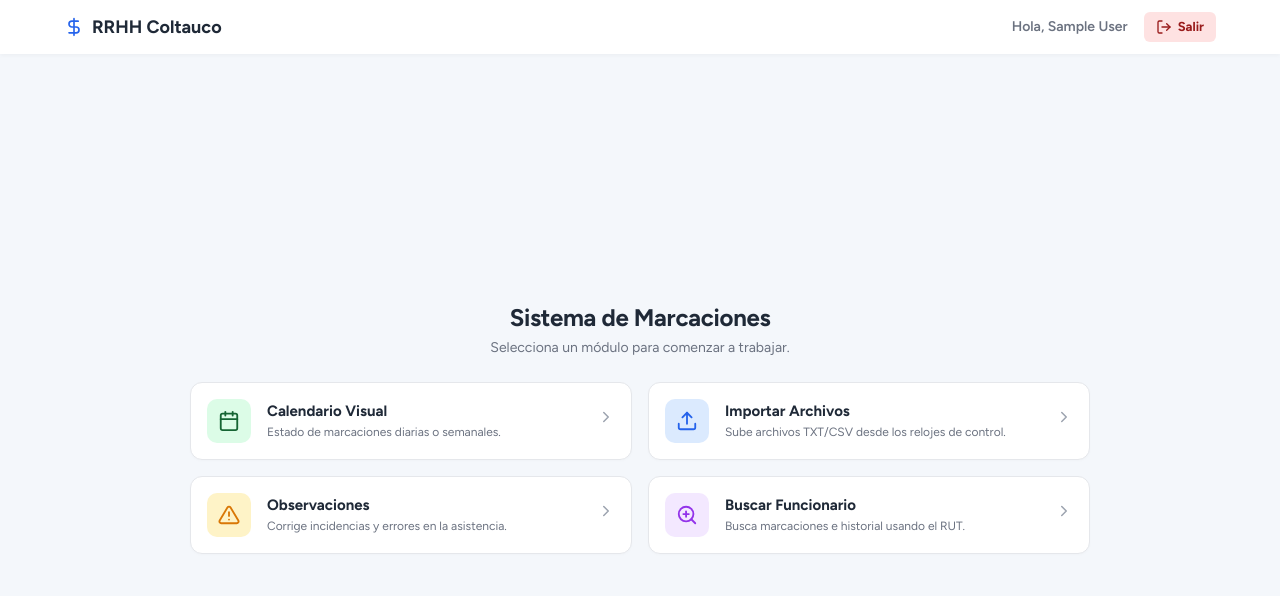
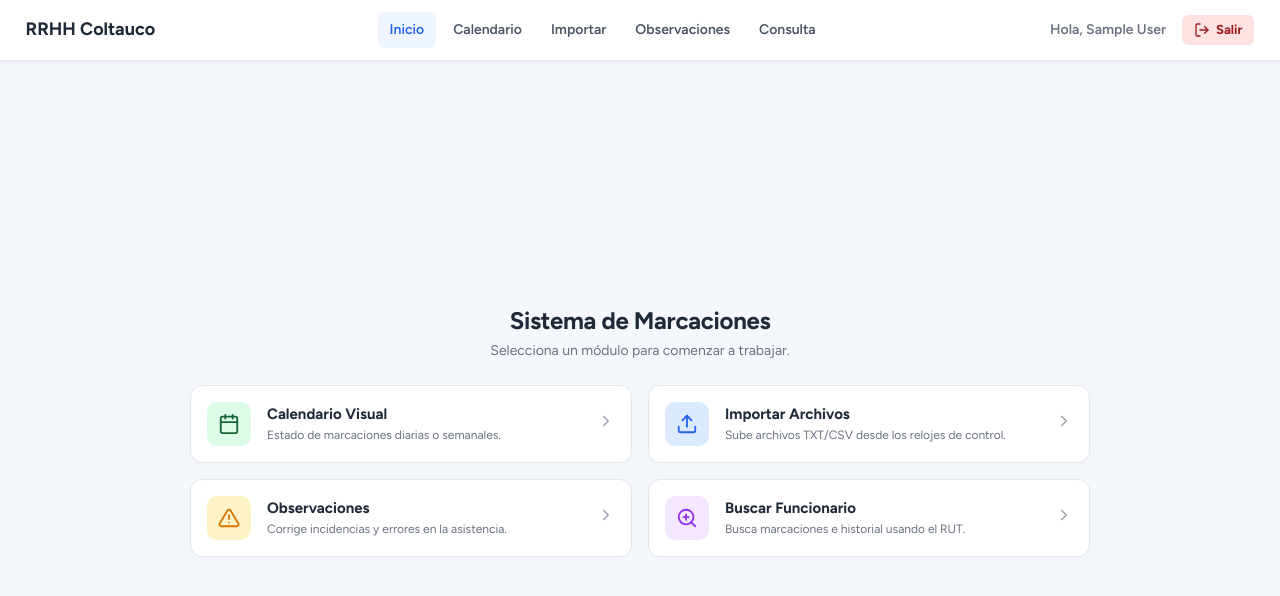
Before and after one commit to elJulioDev/Sistema-Marcaciones, a PHP site: page /panel.php in a window 1280 px wide. Shown: the top 596 px of the page. Run offline with PHP 8.4, Linux system fonts and the light colour scheme; the visitor is signed in with stand-in values (Sample User, id 1).

Commit message:
Se añadio un navbar para el panel y el calendario

```diff
--- /dev/null
+++ b/navbar.php
@@ -0,0 +1,129 @@
+<?php
+// Asegurar que la sesión esté iniciada para obtener el nombre del usuario
+if (session_status() === PHP_SESSION_NONE) {
+    session_start();
+}
+$nombreUsuario = isset($_SESSION['usuario_nombre']) ? htmlspecialchars($_SESSION['usuario_nombre'], ENT_QUOTES, 'UTF-8') : 'Usuario';
+
+// Obtener el nombre del archivo actual para marcar el enlace activo
+$current_page = basename($_SERVER['PHP_SELF']);
+?>
+<style>
+    /* Estilos exclusivos y aislados para el navbar global */
+    .global-navbar {
+        background: #ffffff;
+        padding: 12px 2%;
+        display: flex;
+        justify-content: space-between;
+        align-items: center;
+        box-shadow: 0 2px 4px rgba(0,0,0,.05);
+        border-bottom: 1px solid #e5e7eb;
+        font-family: 'Figtree', Arial, sans-serif;
+        flex-wrap: wrap;
+        gap: 10px;
+        position: relative;
+        z-index: 1000;
+    }
+    .global-navbar .navbar-brand {
+        display: flex;
+        align-items: center;
+        gap: 8px;
+        font-weight: 700;
+        font-size: 18px;
+        color: #1f2937;
+        text-decoration: none;
+    }
+    .global-navbar .navbar-brand svg {
+        color: #2563eb;
+        width: 20px;
+        height: 20px;
+    }
+    .global-navbar .navbar-links {
+        display: flex;
+        gap: 5px;
+        align-items: center;
+        flex-wrap: wrap;
+    }
+    .global-navbar .navbar-links a {
+        text-decoration: none;
+        color: #4b5563;
+        font-weight: 600;
+        font-size: 14px;
+        transition: all 0.2s;
+        padding: 8px 12px;
+        border-radius: 6px;
+    }
+    .global-navbar .navbar-links a:hover {
+        color: #2563eb;
+        background: #f3f4f6;
+    }
+    .global-navbar .navbar-links a.active {
+        color: #2563eb;
+        background: #eff6ff;
+    }
+    .global-navbar .user-controls {
+        display: flex;
+        align-items: center;
+        gap: 16px;
+    }
+    .global-navbar .user-name {
+        font-weight: 600;
+        font-size: 14px;
+        color: #6b7280;
+    }
+    .global-navbar .btn-logout {
+        background: #fee2e2;
+        color: #991b1b;
+        padding: 6px 12px;
+        border-radius: 6px;
+        text-decoration: none;
+        font-weight: 700;
+        font-size: 13px;
+        transition: all 0.2s ease;
+        display: flex;
+        align-items: center;
+        gap: 6px;
+    }
+    .global-navbar .btn-logout:hover {
+        background: #fca5a5;
+        color: #7f1d1d;
+    }
+
+    /* Responsividad para móviles */
+    @media(max-width: 900px) {
+        .global-navbar {
+            flex-direction: column;
+        }
+        .global-navbar .navbar-links {
+            justify-content: center;
+            width: 100%;
+            order: 3;
+            margin-top: 10px;
+        }
+        .global-navbar .user-name {
+            display: none;
+        }
+    }
+</style>
+
+<nav class="global-navbar">
+    <a href="panel.php" class="navbar-brand">
+        RRHH Coltauco
+    </a>
+
+    <div class="navbar-links">
+        <a href="panel.php" class="<?php echo ($current_page == 'panel.php') ? 'active' : ''; ?>">Inicio</a>
+        <a href="calendario_marcaciones.php" class="<?php echo ($current_page == 'calendario_marcaciones.php') ? 'active' : ''; ?>">Calendario</a>
+        <a href="importar_marcaciones.php" class="<?php echo ($current_page == 'importar_marcaciones.php') ? 'active' : ''; ?>">Importar</a>
+        <a href="observaciones_marcaciones.php" class="<?php echo ($current_page == 'observaciones_marcaciones.php') ? 'active' : ''; ?>">Observaciones</a>
+        <a href="consulta_marcaciones.php" class="<?php echo ($current_page == 'consulta_marcaciones.php') ? 'active' : ''; ?>">Consulta</a>
+    </div>
+
+    <div class="user-controls">
+        <span class="user-name">Hola, <?php echo $nombreUsuario; ?></span>
+        <a href="logout.php" class="btn-logout">
+            <svg xmlns="http://www.w3.org/2000/svg" width="16" height="16" viewBox="0 0 24 24" fill="none" stroke="currentColor" stroke-width="2" stroke-linecap="round" stroke-linejoin="round"><path d="M9 21H5a2 2 0 0 1-2-2V5a2 2 0 0 1 2-2h4"/><polyline points="16 17 21 12 16 7"/><line x1="21" y1="12" x2="9" y2="12"/></svg>
+            Salir
+        </a>
+    </div>
+</nav>
--- a/panel.php
+++ b/panel.php
@@ -36,30 +36,6 @@ $nombreUsuario = isset($_SESSION['usuario_nombre']) ? htmlspecialchars($_SESSION
             display: flex;
             flex-direction: column;
             overflow: hidden; /* Evita el scroll */
-        }
-
-        /* --- Navbar (Más compacta) --- */
-        .navbar {
-            background: var(--card-bg);
-            padding: 12px 5%;
-            display: flex;
-            justify-content: space-between;
-            align-items: center;
-            box-shadow: 0 2px 4px rgba(0,0,0,.03);
-            flex-shrink: 0;
-        }
-
-        .navbar-brand {
-            display: flex;
-            align-items: center;
-            gap: 8px;
-            font-weight: 700;
-            font-size: 18px;
-        }
-
-        .navbar-brand svg {
-            color: var(--primary);
-            width: 20px; height: 20px;
         }
 
         .user-controls {
@@ -221,19 +197,7 @@ $nombreUsuario = isset($_SESSION['usuario_nombre']) ? htmlspecialchars($_SESSION
 </head>
 <body>
 
-    <nav class="navbar">
-        <div class="navbar-brand">
-            <svg xmlns="http://www.w3.org/2000/svg" viewBox="0 0 24 24" fill="none" stroke="currentColor" stroke-width="2" stroke-linecap="round" stroke-linejoin="round"><path d="M12 2v20M17 5H9.5a3.5 3.5 0 0 0 0 7h5a3.5 3.5 0 0 1 0 7H6"/></svg>
-            RRHH Coltauco
-        </div>
-        <div class="user-controls">
-            <span class="user-name">Hola, <?php echo $nombreUsuario; ?></span>
-            <a href="logout.php" class="btn-logout">
-                <svg xmlns="http://www.w3.org/2000/svg" width="16" height="16" viewBox="0 0 24 24" fill="none" stroke="currentColor" stroke-width="2" stroke-linecap="round" stroke-linejoin="round"><path d="M9 21H5a2 2 0 0 1-2-2V5a2 2 0 0 1 2-2h4"/><polyline points="16 17 21 12 16 7"/><line x1="21" y1="12" x2="9" y2="12"/></svg>
-                Salir
-            </a>
-        </div>
-    </nav>
+    <?php include 'navbar.php'; ?>
 
     <div class="main-wrapper">
         <div class="container">
```
Also changed, not shown: calendario_marcaciones.php (+23 -5 lines).
